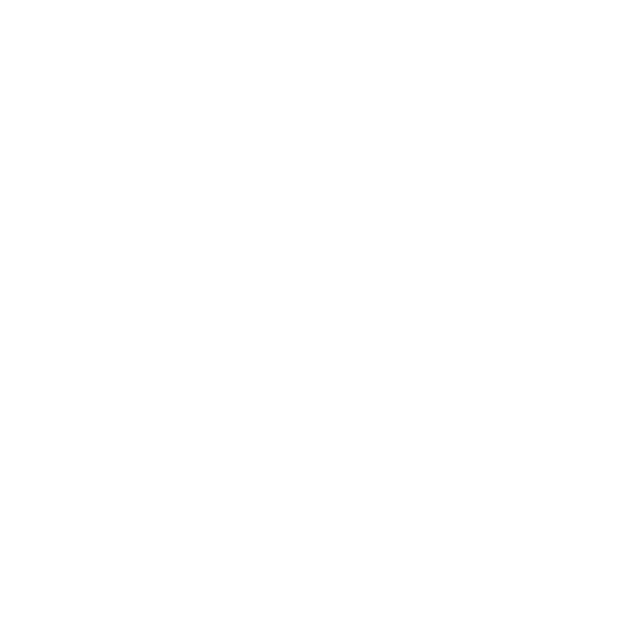
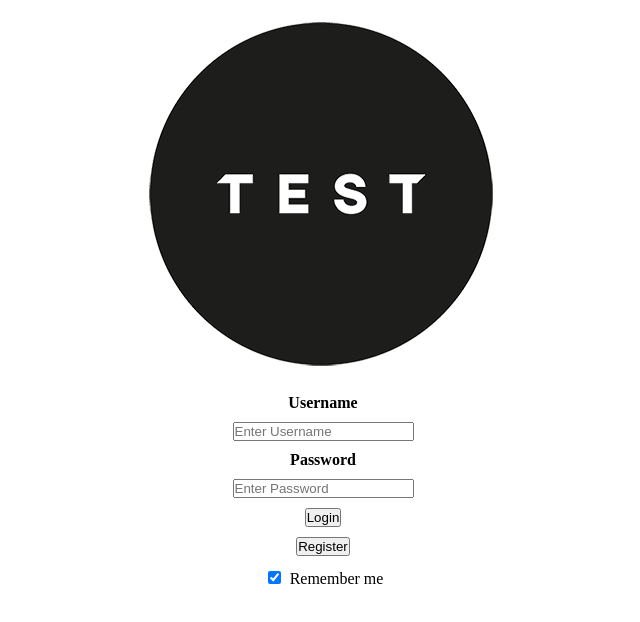
Before and after one commit to IqbalAshif/Instapet, a plain HTML site: page index.html in a window 1280 px wide. Shown: the whole page, without its empty margins (317-957 px from the left). Drawn offline with Linux system fonts and the light colour scheme.

Commit message:
basic index html+css

```diff
--- /dev/null
+++ b/css/style.css
@@ -0,0 +1,26 @@
+
+*{
+    margin: 5px;
+    padding: 0%;
+}
+
+.parent{
+    display: flex;
+    justify-content: center;
+    align-items: center;
+    flex-direction: column;
+
+}
+
+.formcontainer{
+    display: flex;
+    justify-content: center;
+    align-items: center;
+    flex-direction: column;
+}
+
+@media(max-width: 800px) {
+    .parent {
+        flex-direction: column;
+    }
+}
--- a/index.html
+++ b/index.html
@@ -1,11 +1,32 @@
 <!DOCTYPE html>
 <html lang="en">
+
 <head>
     <meta charset="UTF-8">
     <meta name="viewport" content="width=device-width, initial-scale=1.0">
     <title>Document</title>
+    <link rel="stylesheet" type="text/css" href="css/style.css" />
 </head>
+
 <body>
+    <div class="parent">
+        <div class="logo">
+            <img src="css/logo.png" alt="logo">
+        </div>
+        <div class="formcontainer">
+            <label for="uname"><b>Username</b></label>
+            <input type="text" placeholder="Enter Username" name="uname" required>
 
+            <label for="psw"><b>Password</b></label>
+            <input type="password" placeholder="Enter Password" name="psw" required>
+
+            <button type="submit">Login</button>
+            <button type="submit">Register</button>
+            <label>
+                <input type="checkbox" checked="checked" name="remember"> Remember me
+            </label>
+        </div>
+    </div>
 </body>
+
 </html>
```
Also changed, not shown: Routes/rootRoute.js (+19 -0 lines), app.js (+15 -0 lines), css/logo.png (added), 3 other files.
